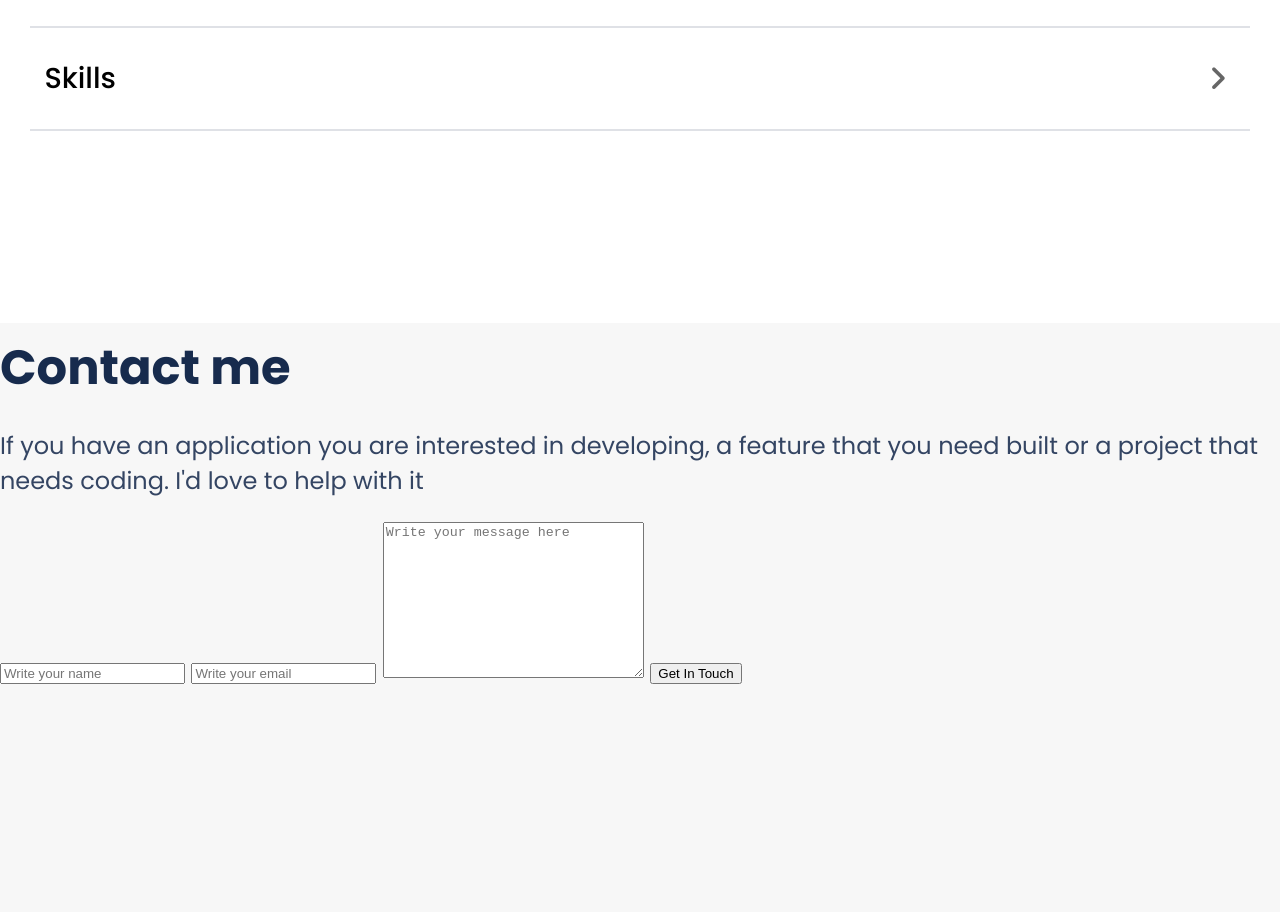
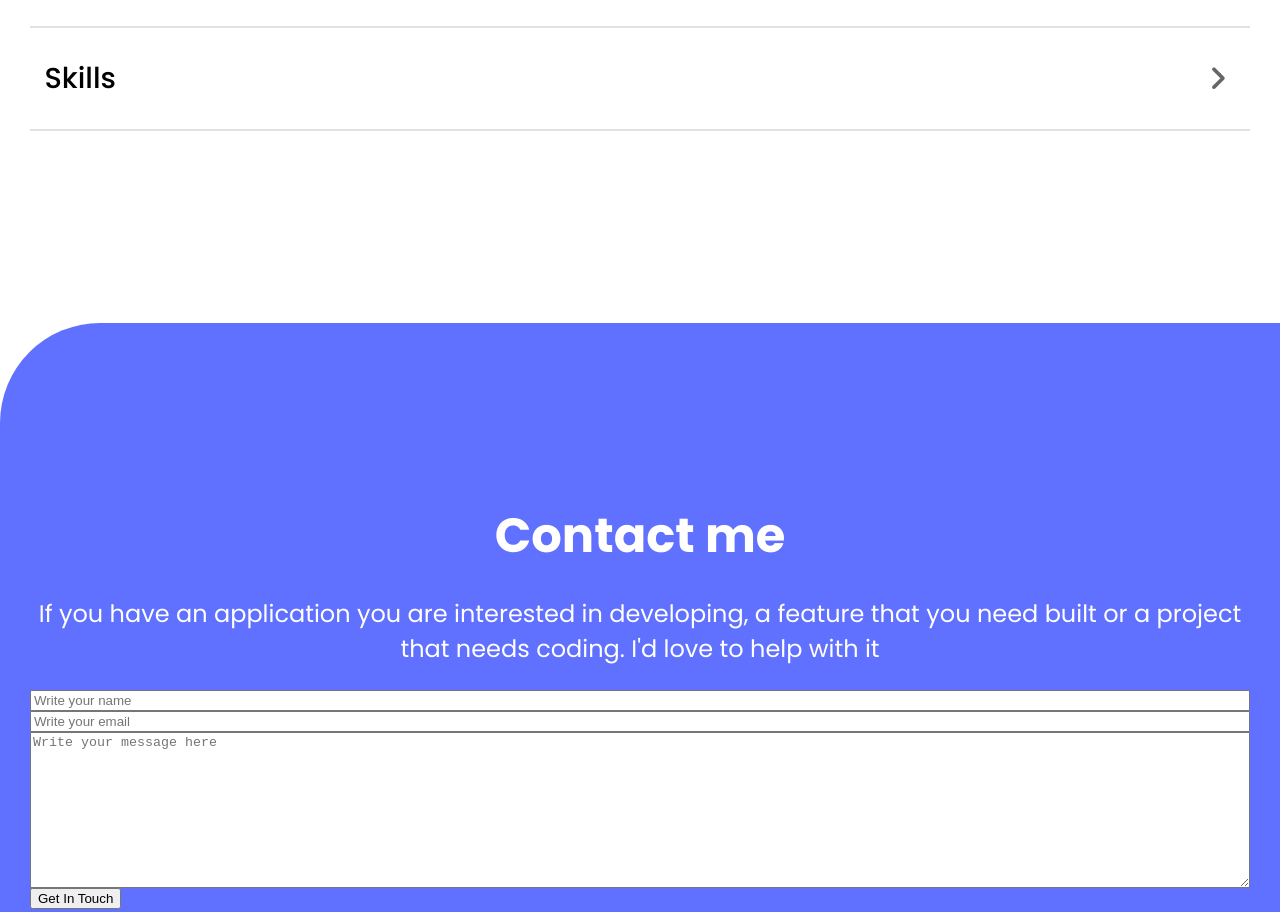
Before and after one commit to SlowKingV/portfolio-project, a website: page index.html in a window 1280 px wide. Shown: the part 8014-8926 px from the top of the page. Before the commit the page ends 8701 px from the top, so only its background shows below. Drawn offline with Linux system fonts and the light colour scheme.

Commit message:
Add basic styles and align form

```diff
--- a/index.html
+++ b/index.html
@@ -185,13 +185,13 @@
     </section>
 
     <section class="contact">
-      <h2>Contact me</h2>
-      <p>If you have an application you are interested in developing, a feature that you need built or a project that needs coding. I'd love to help with it </p>
+      <h2 class="form-title">Contact me</h2>
+      <p class="form-text">If you have an application you are interested in developing, a feature that you need built or a project that needs coding. I'd love to help with it </p>
       <form class="contact-form">
         <input type="text" placeholder="Write your name" />
         <input type="email" placeholder="Write your email" />
         <textarea name="message-box" id="message" cols="30" rows="10" placeholder="Write your message here"></textarea>
-        <button type="submit">Get In Touch</button>
+        <button class="contact-submit" type="submit">Get In Touch</button>
       </form>
     </section>
   </main>
--- a/styles.css
+++ b/styles.css
@@ -211,7 +211,7 @@ header {
 
 .about-myself {
   background-color: #fff;
-  padding: 7rem 30px 7rem 30px;
+  padding: 7rem 30px 14rem 30px;
   border-top-right-radius: 100px;
 }
 
@@ -265,6 +265,28 @@ header {
   margin-right: 1em;
 }
 
+.contact {
+  background-color: #6070ff;
+  padding: 7rem 30px 7rem 30px;
+  text-align: center;
+  border-top-left-radius: 100px;
+  position: relative;
+  top: -7rem;
+}
+
+.form-title, .form-text {
+  color: #fff;
+}
+
+.contact-form {
+  display: flex;
+  flex-direction: column;
+}
+
+.contact-submit {
+  align-self: flex-start;
+}
+
 @media (max-width: 500px) {
   html { font-size: 20px; }
   h1 { font-size: 2.2rem; }
```
